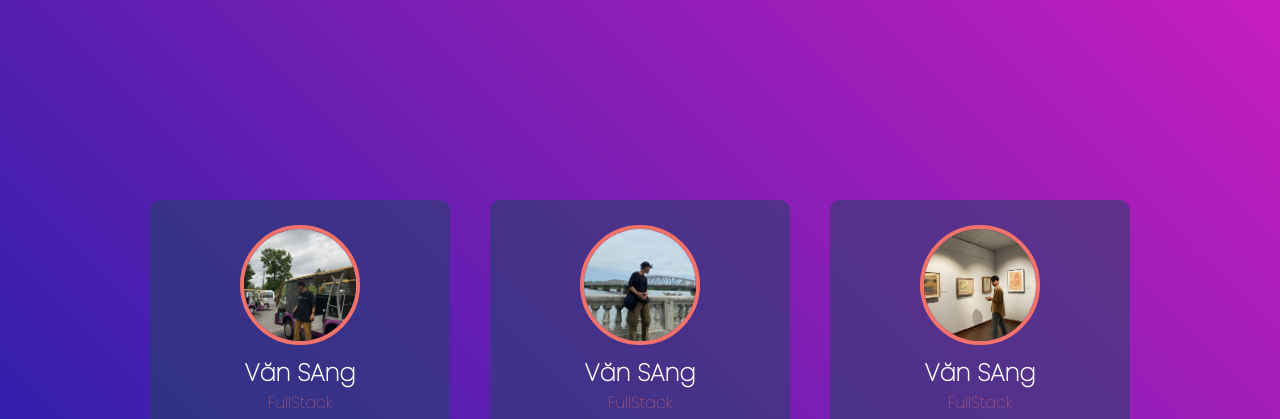
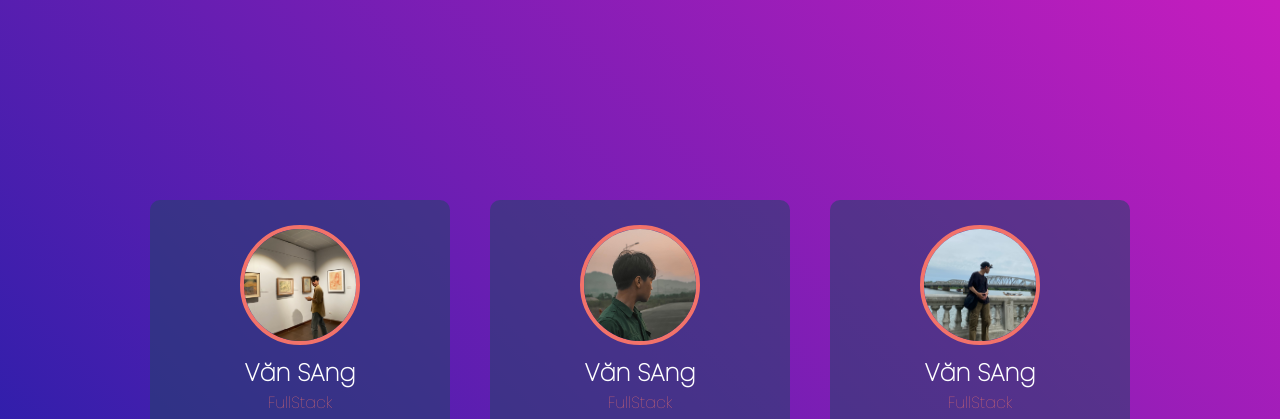
Before and after one commit to levansang1012003/Profile, a plain HTML site: page index.html in a window 1280 px wide. Shown: the top 419 px of the page. Drawn offline with Linux system fonts and the light colour scheme.

Commit message:
levansang

```diff
--- a/index.html
+++ b/index.html
@@ -11,7 +11,7 @@
 <body>
     <div class="card">
         <div class="card__img">
-            <img src="z3677298144877_1b0ab36b5941f37c163be78ee7de6fa8.jpg" alt="">
+            <img src="/assets/img/a1.jpg" alt="">
 
         </div>
         <h2> Văn SAng </h2>
@@ -42,7 +42,7 @@
     <!-- 1 -->
     <div class="card">
         <div class="card__img">
-            <img src="a2.jpg" alt="">
+            <img src="/assets/img/levansang.png" alt="">
 
         </div>
         <h2> Văn SAng </h2>
@@ -70,7 +70,7 @@
     <!-- 2 -->
     <div class="card">
         <div class="card__img">
-            <img src="a1.jpg" alt="">
+            <img src="/assets/img/a2.jpg" alt="">
 
         </div>
         <h2> Văn SAng </h2>
```
Also changed, not shown: assets/img/278912090_1785721904959543_4838226863232548785_n.jpg (renamed from assets/278912090_1785721904959543_4838226863232548785_n.jpg), assets/img/a1.jpg (renamed from a1.jpg), assets/img/a2.jpg (renamed from a2.jpg), assets/img/levansang.png (renamed from assets/levansang.png), assets/img/z3677298144877_1b0ab36b5941f37c163be78ee7de6fa8.jpg (renamed from z3677298144877_1b0ab36b5941f37c163be78ee7de6fa8.jpg).
